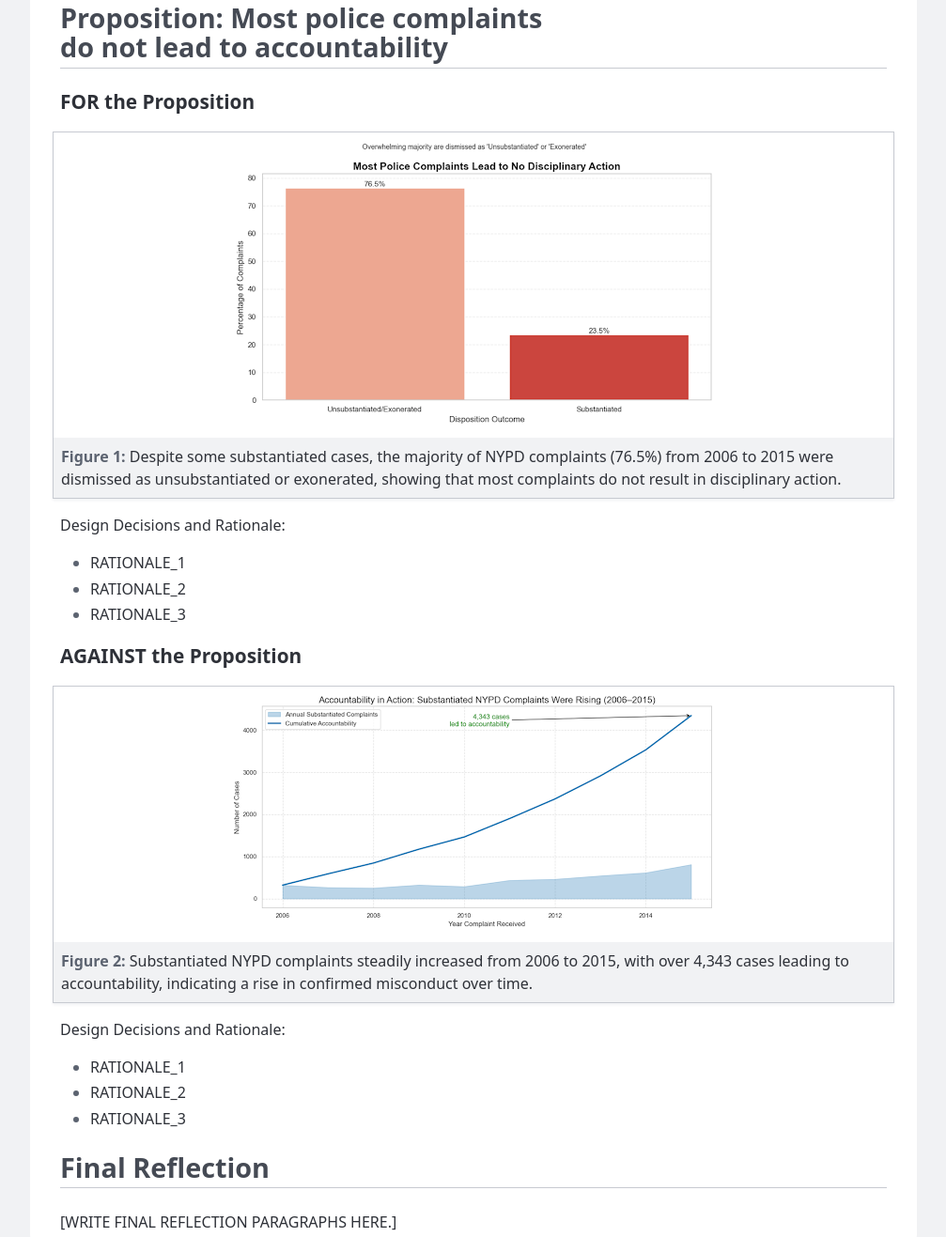
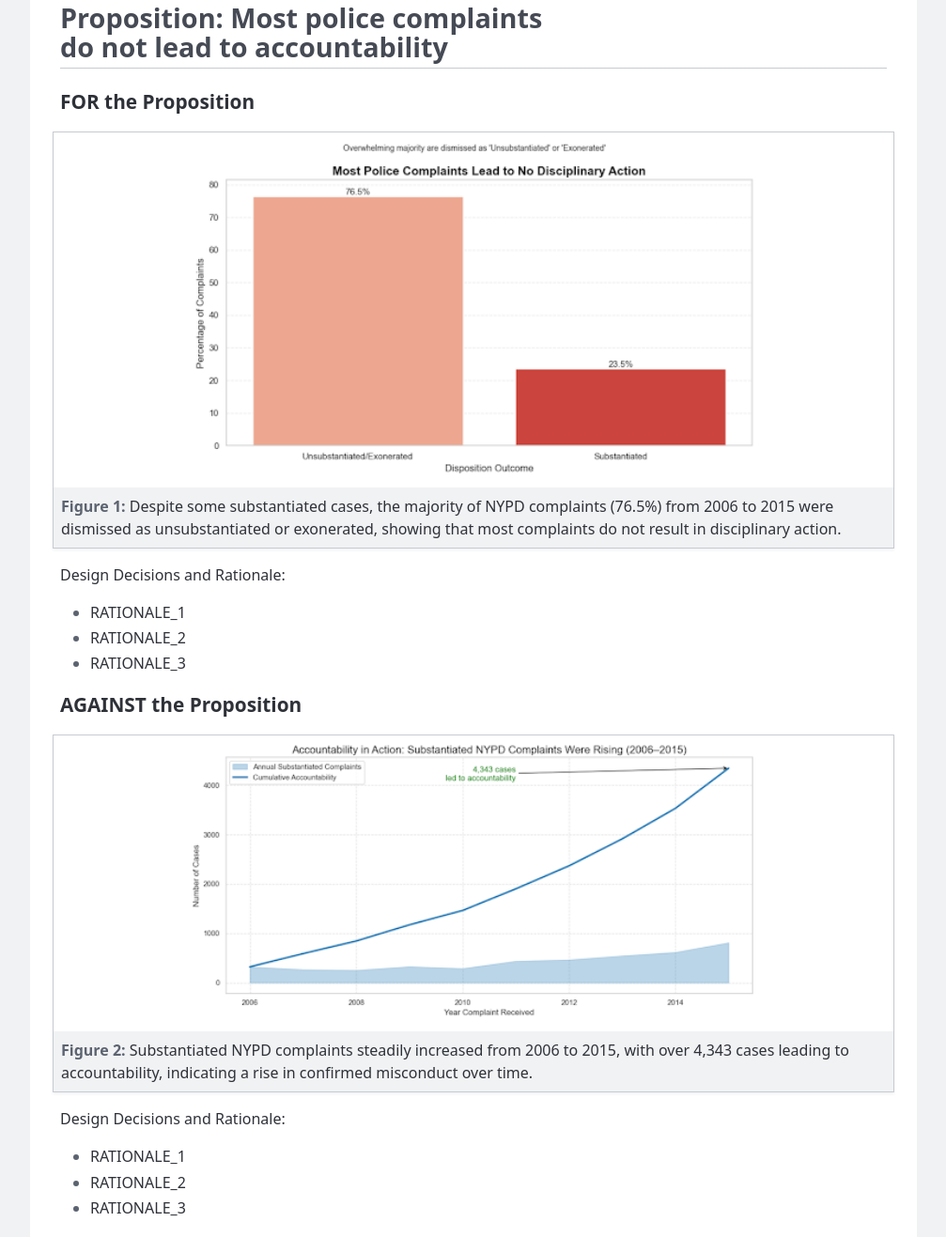
Before and after one commit to MichaelLuo123/dsc106-project2, a plain HTML site: page index.html in a window 1280 px wide. Shown: the part 382-1699 px from the top of the page at 94% size, without its empty margins (136-1143 px from the left). Drawn offline with Linux system fonts and the light colour scheme.

Commit message:
Update index.html

```diff
--- a/index.html
+++ b/index.html
@@ -158,7 +158,7 @@
         <h3>FOR the Proposition</h3>
 
         <figure>
-          <img src="plot1.png" alt="">
+          <img src="plot1.png" alt="Plot for proposition" width="600">
           <figcaption>Despite some substantiated cases, the majority of NYPD complaints (76.5%) from 2006 to 2015 were dismissed as unsubstantiated or exonerated, showing that most complaints do not result in disciplinary action.</figcaption>
         </figure>
 
@@ -175,7 +175,7 @@
         <h3>AGAINST the Proposition</h3>
 
         <figure>
-          <img src="plot2.png" alt="">
+          <img src="plot2.png" alt="Plot agaisnt proposition" width="600">
           <figcaption>Substantiated NYPD complaints steadily increased from 2006 to 2015, with over 4,343 cases leading to accountability, indicating a rise in confirmed misconduct over time.</figcaption>
         </figure>
 
```
